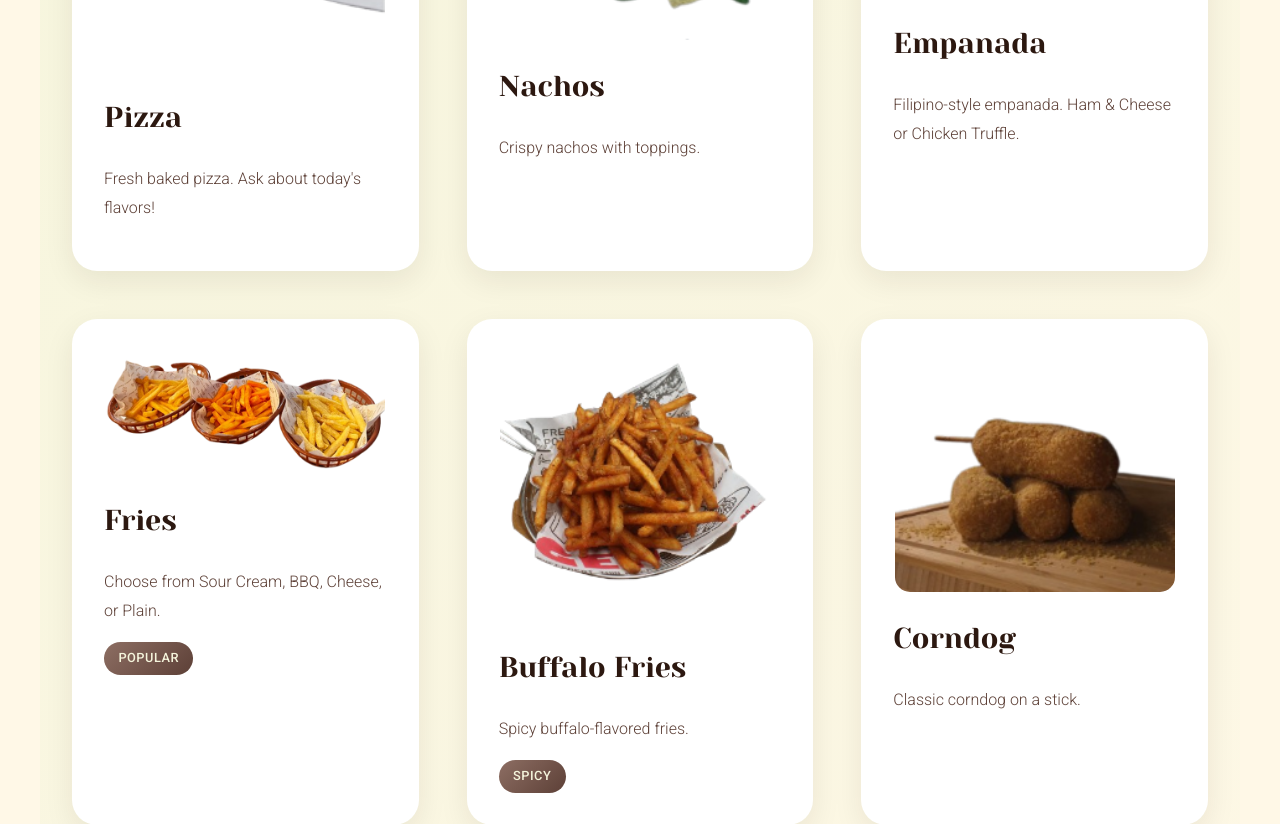
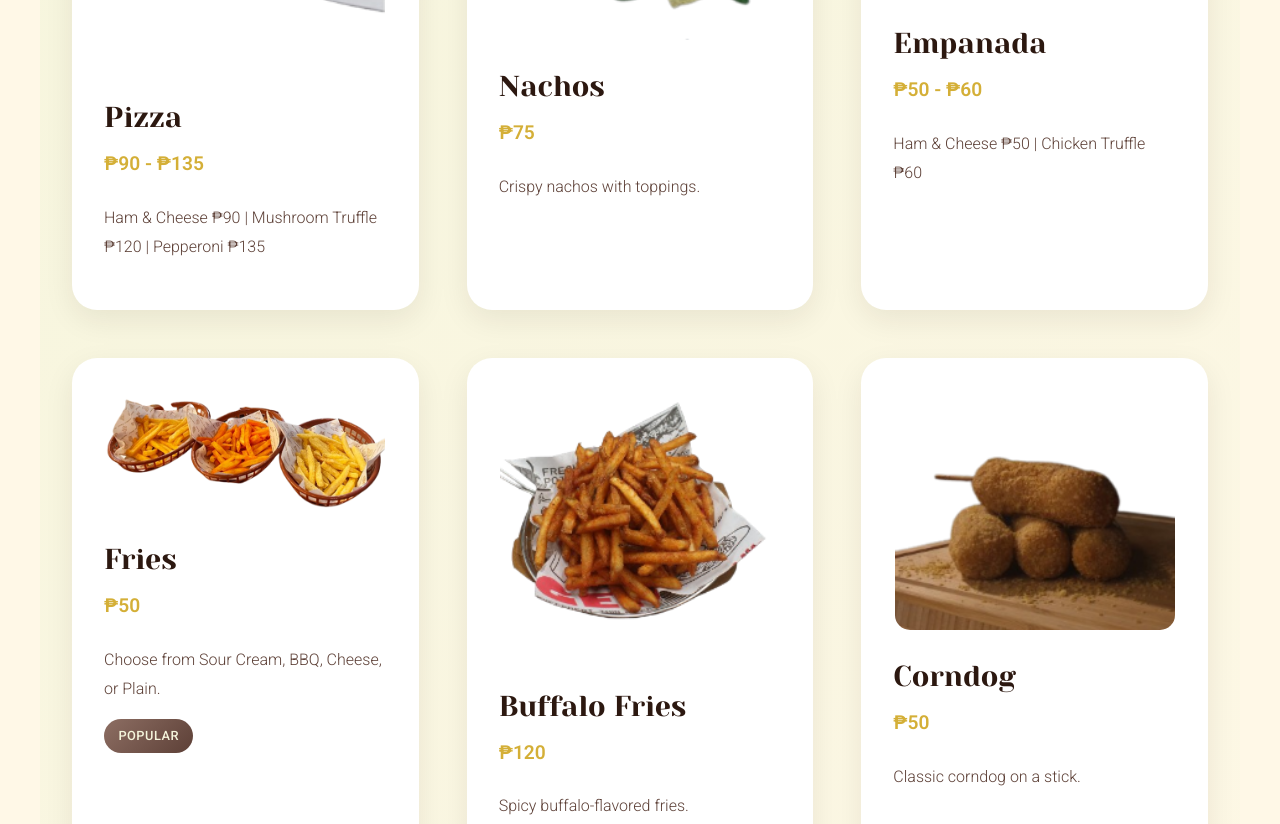
Before and after one commit to cassandraarcilla/Garage_Cafe_Code, a website: page frontend/menu.html in a window 1280 px wide. Shown: the part 10774-11598 px from the top of the page. Drawn offline with Linux system fonts and the light colour scheme.

Commit message:
add price menu

```diff
--- a/frontend/menu.html
+++ b/frontend/menu.html
@@ -1049,14 +1049,16 @@
             <img src="grg/MENU/pizza.png" alt="Pizza" class="item-image" onerror="this.style.display='none'">
             <div class="item-header">
                 <h3 class="item-name">Pizza</h3>
+                <span class="item-price">₱90 - ₱135</span>
             </div>
-                <p class="item-description">Fresh baked pizza. Ask about today's flavors!</p>
+            <p class="item-description">Ham & Cheese ₱90 | Mushroom Truffle ₱120 | Pepperoni ₱135</p>
         </div>
 
         <div class="menu-item">
             <img src="grg/MENU/nachos.png" alt="Nachos" class="item-image" onerror="this.style.display='none'">
             <div class="item-header">
                 <h3 class="item-name">Nachos</h3>
+                <span class="item-price">₱75</span>
             </div>
             <p class="item-description">Crispy nachos with toppings.</p>
         </div>
@@ -1065,14 +1067,16 @@
             <img src="grg/MENU/empanada.png" alt="Empanada" class="item-image" onerror="this.style.display='none'">
             <div class="item-header">
                 <h3 class="item-name">Empanada</h3>
+                <span class="item-price">₱50 - ₱60</span>
             </div>
-                <p class="item-description">Filipino-style empanada. Ham & Cheese or Chicken Truffle.</p>
+            <p class="item-description">Ham & Cheese ₱50 | Chicken Truffle ₱60</p>
         </div>
 
         <div class="menu-item">
             <img src="grg/MENU/fries.png" alt="Fries" class="item-image" onerror="this.style.display='none'">
             <div class="item-header">
                 <h3 class="item-name">Fries</h3>
+                <span class="item-price">₱50</span>
             </div>
             <p class="item-description">Choose from Sour Cream, BBQ, Cheese, or Plain.</p>
             <div class="item-tags"><span class="tag">Popular</span></div>
@@ -1082,6 +1086,7 @@
             <img src="grg/MENU/buffalo_fries.png" alt="Buffalo Fries" class="item-image" onerror="this.style.display='none'">
             <div class="item-header">
                 <h3 class="item-name">Buffalo Fries</h3>
+                <span class="item-price">₱120</span>
             </div>
             <p class="item-description">Spicy buffalo-flavored fries.</p>
             <div class="item-tags"><span class="tag">Spicy</span></div>
@@ -1091,6 +1096,7 @@
             <img src="grg/MENU/corndog.png" alt="Corndog" class="item-image" onerror="this.style.display='none'">
             <div class="item-header">
                 <h3 class="item-name">Corndog</h3>
+                <span class="item-price">₱50</span>
             </div>
             <p class="item-description">Classic corndog on a stick.</p>
         </div>
@@ -1098,9 +1104,10 @@
         <div class="menu-item">
             <img src="grg/MENU/waffle.png" alt="Waffle" class="item-image" onerror="this.style.display='none'">
             <div class="item-header">
-                    <h3 class="item-name">Waffle</h3>
+                <h3 class="item-name">Waffles</h3>
+                <span class="item-price">₱60 - ₱80</span>
             </div>
-                <p class="item-description">Choose from Chocolate, Strawberry, Nutella, or Classic.</p>
+            <p class="item-description">Original ₱60 | Chocolate, Strawberry, Nutella ₱80</p>
             <div class="item-tags"><span class="tag">Sweet</span></div>
         </div>
     </div>
```
Lines whose indentation alone changed are shown as unchanged.
